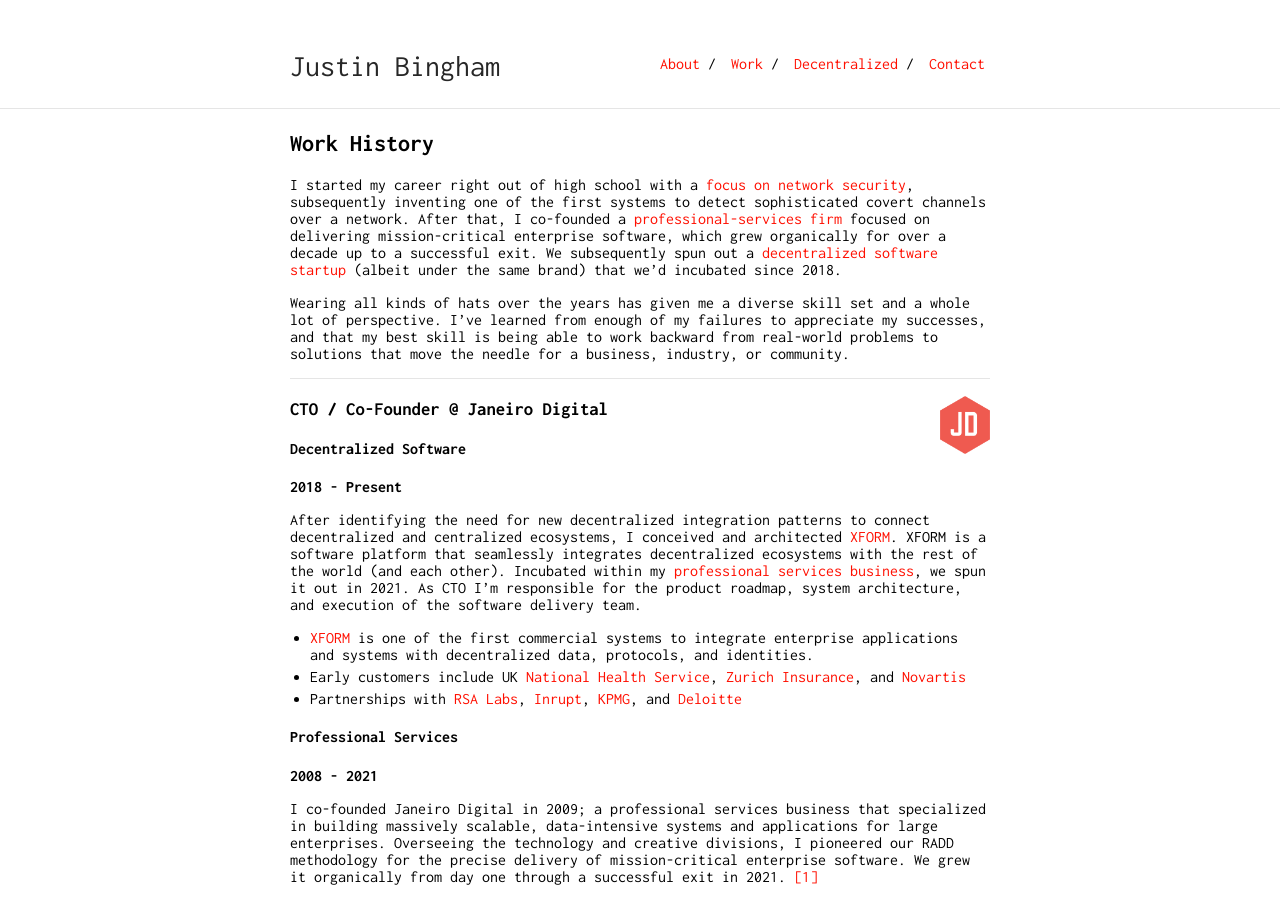
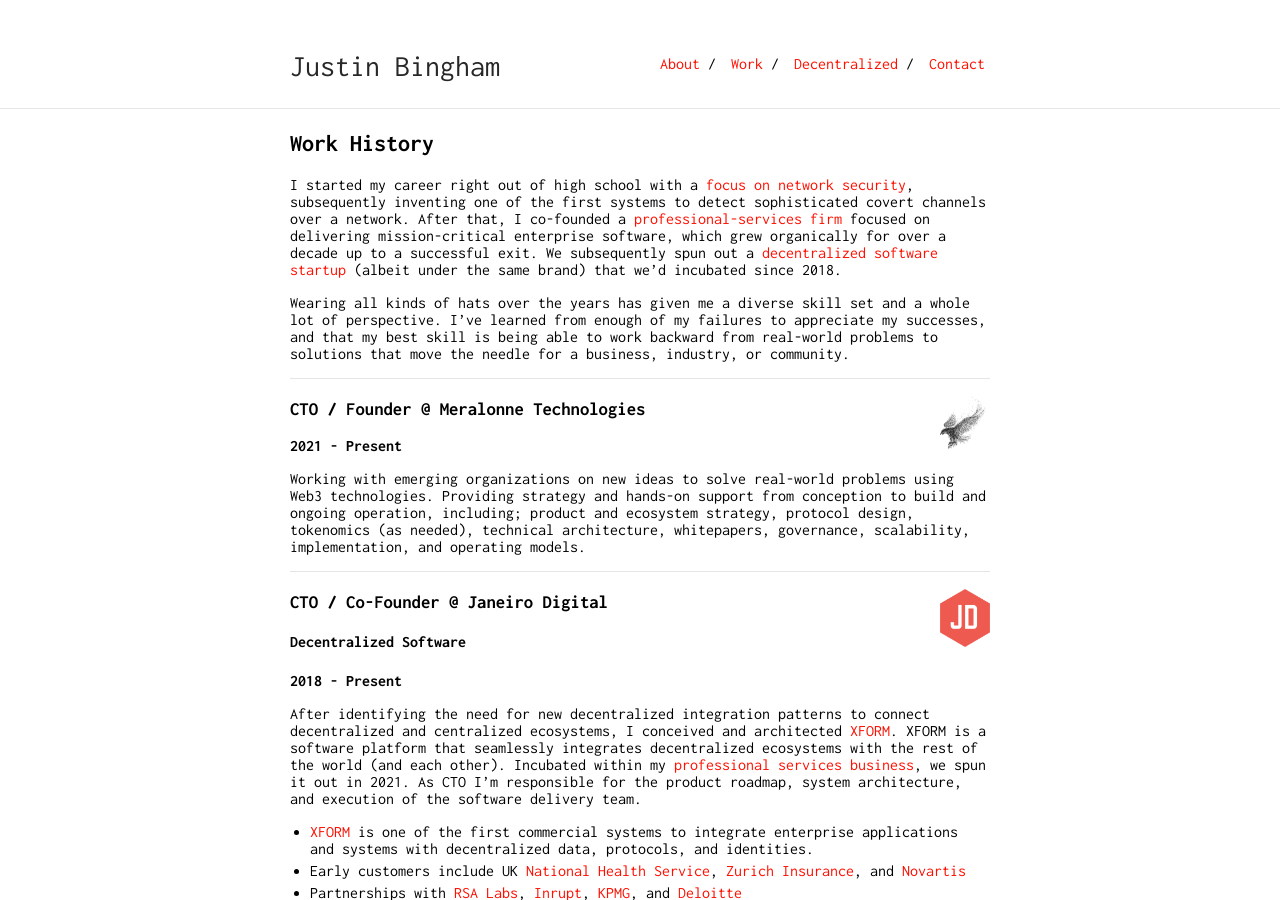
Before and after one commit to justinwb/justin.bingham.id, a Jekyll site: the page built from work-history.md, in a window 1280 px wide and 900 px high. Built offline with Jekyll 4.4.1, drawn with Linux system fonts in a browser that asks for light colours.

Commit message:
update work history

```diff
--- a/work-history.md
+++ b/work-history.md
@@ -21,12 +21,25 @@
 
 ----
 
+![logo](assets/images/meralonne.png)
+
+### CTO / Founder @ Meralonne Technologies
+{: #work-meralonne}
+
+**2021 - Present**
+
+Working with emerging organizations on new ideas to solve real-world problems
+using Web3 technologies. Providing strategy and hands-on support from
+conception to build and ongoing operation, including; product and ecosystem
+strategy, protocol design, tokenomics (as needed), technical architecture,
+whitepapers, governance, scalability, implementation, and operating models.
+
+----
+
 ![logo](assets/images/jd.png)
 
 ### CTO / Co-Founder @ Janeiro Digital
 {: #work-jd}
-
-
 
 #### Decentralized Software
 {: #work-jd-decentralized}
```
Also changed, not shown: assets/images/meralonne.png (added).
